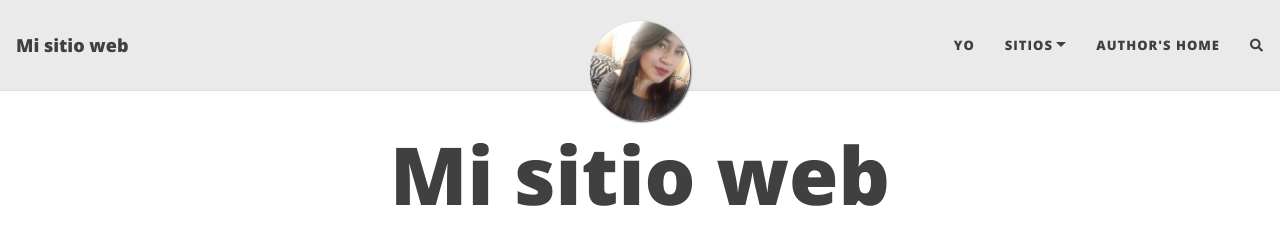
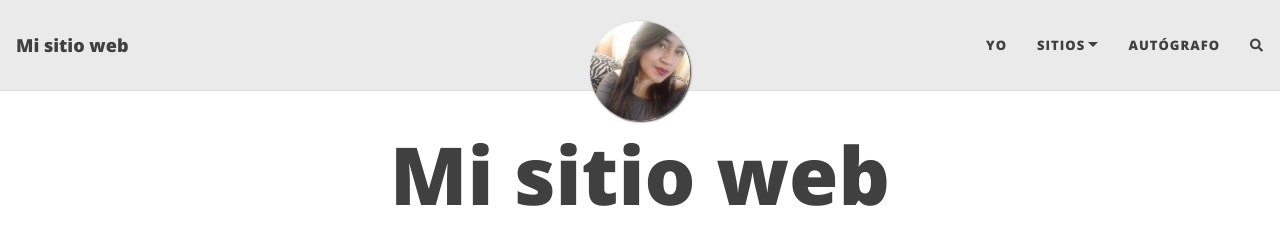
Before and after one commit to lisalexalopez/lisalexalopez.github.io, a Jekyll site: the page built from index.html, in a window 1280 px wide. Shown: the top 228 px of the page. Built offline with Jekyll 4.4.1, drawn with Linux system fonts in a browser that asks for light colours; nearby versions of some CDN libraries; the list of posts is cut into pages by our own code; comment, search, counter and statistics services are not loaded.

Commit message:
Update _config.yml

```diff
--- a/_config.yml
+++ b/_config.yml
@@ -18,7 +18,7 @@ navbar-links:
   Sitios:
     - Youtube: "https://www.youtube.com/channel/UCqcWjrAz2RTmq3Px2Mzyrdw"
     - Emprendimiento: "https://www.facebook.com/LisLopezReyes"
-  Author's home: "https://www.facebook.com/lopeslisbeth/"
+  Autógrafo: "https://view.genial.ly/5f051adbe1e0650d7fbafe79/presentation-yo"
 
 # --- Logo --- #
 
@@ -31,7 +31,7 @@ round-avatar: true
 
 # If you want to have an image logo in the top-left corner instead of having the title of the website,
 # then specify the following parameter
-#title-img: /path/to/image
+#title-img: /path/to/proto.jpg
 
 
 # --- Footer social media links --- #
```
